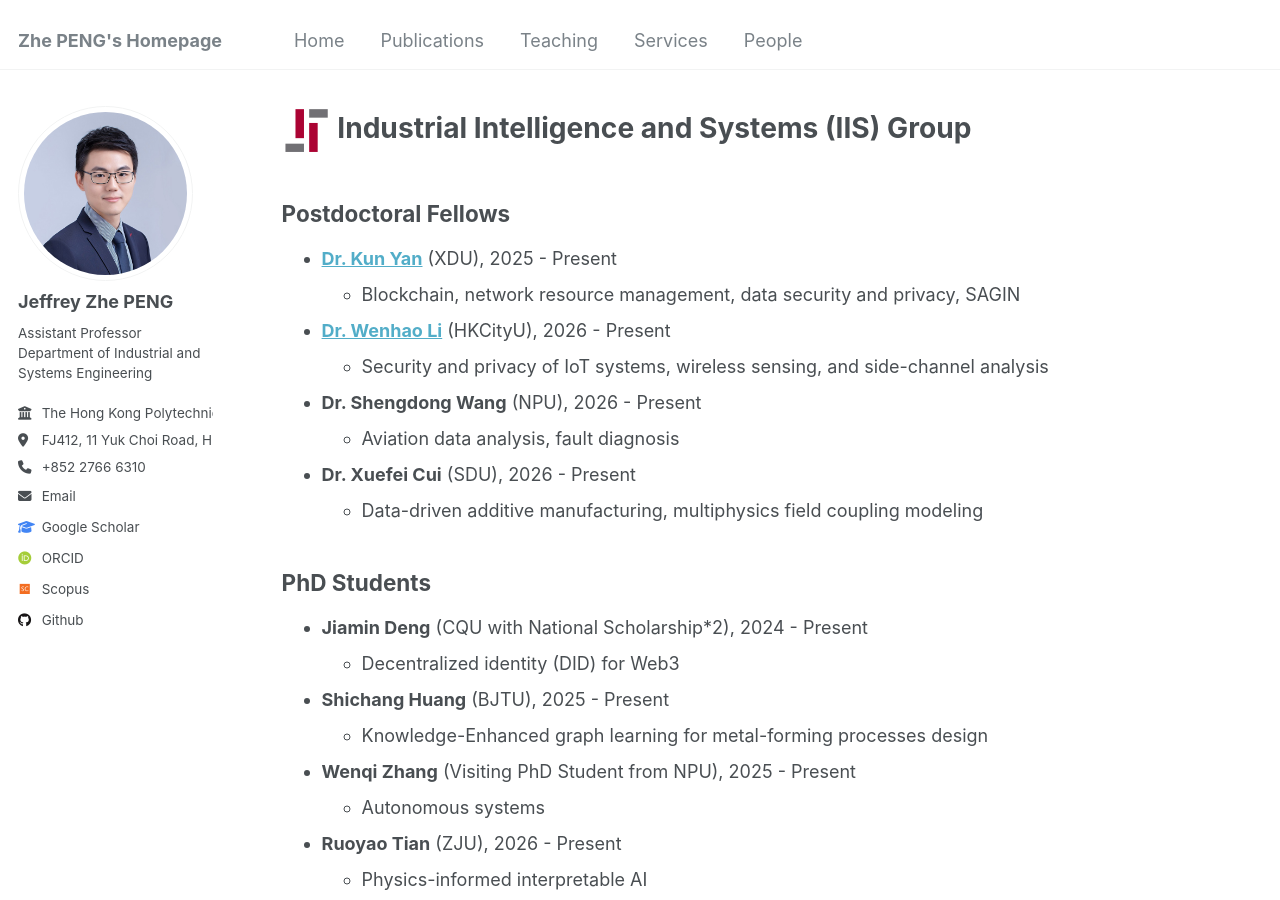
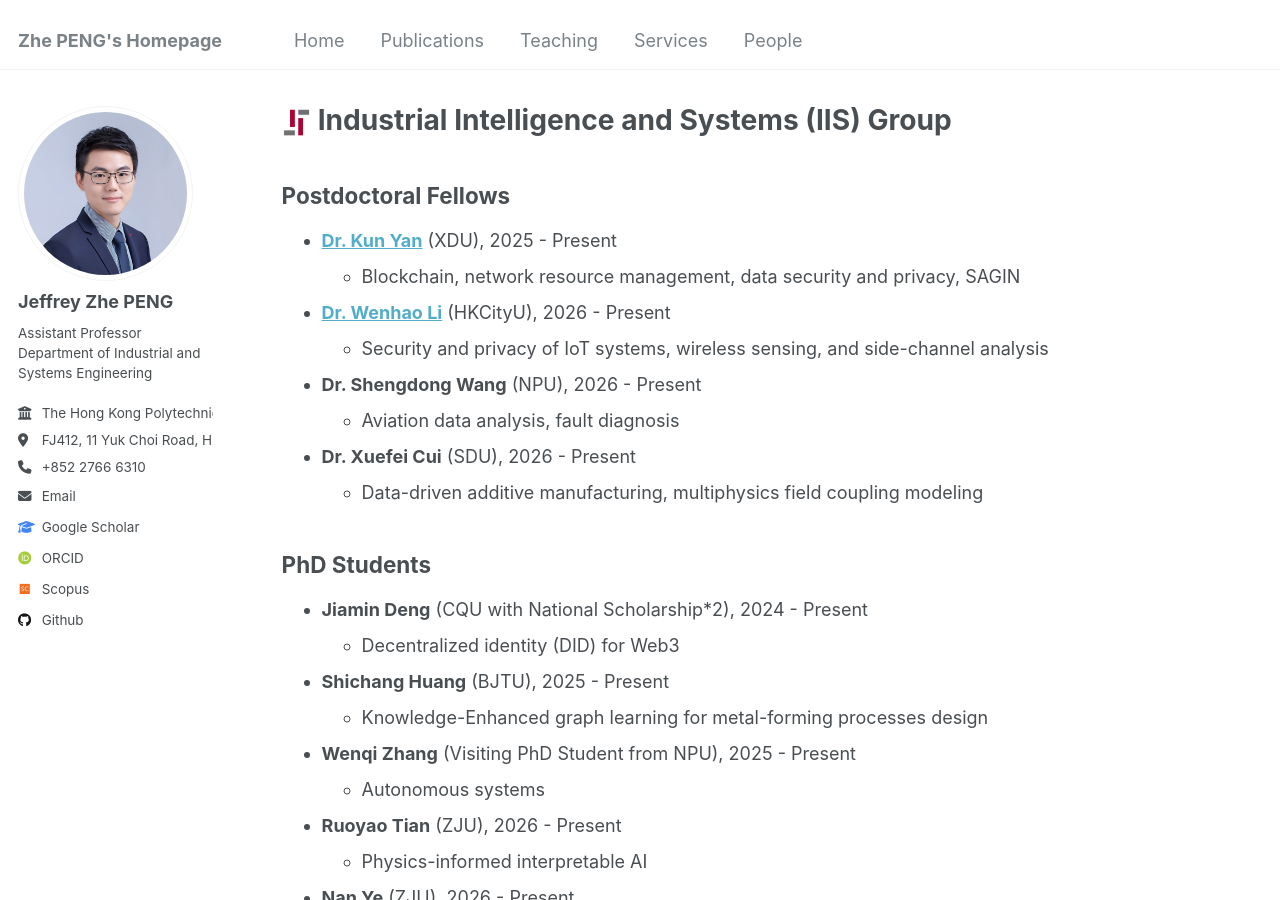
Before and after one commit to PENG-Zhe/peng-zhe.github.io, a Jekyll site: the page built from _pages/people.md, in a window 1280 px wide and 900 px high. Built offline with Jekyll 4.4.1, drawn with Linux system fonts in a browser that asks for light colours; some web fonts are replaced.

Commit message:
Update people.md

```diff
--- a/_pages/people.md
+++ b/_pages/people.md
@@ -1,5 +1,5 @@
 ---
-title: "<img src='/images/IIS_Logo.png' style='width: 5%; height: auto;'> Industrial Intelligence and Systems (IIS) Group"
+title: "<img src='/images/IIS_Logo.png' style='width: 3%; height: auto;'> Industrial Intelligence and Systems (IIS) Group"
 permalink: /people/
 layout: archive
 ---
```
